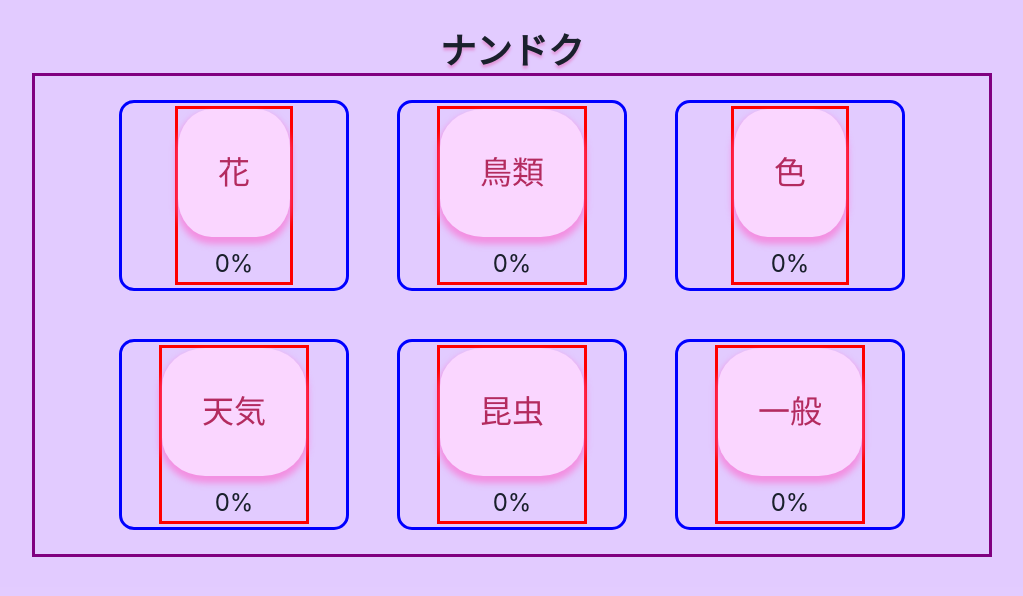
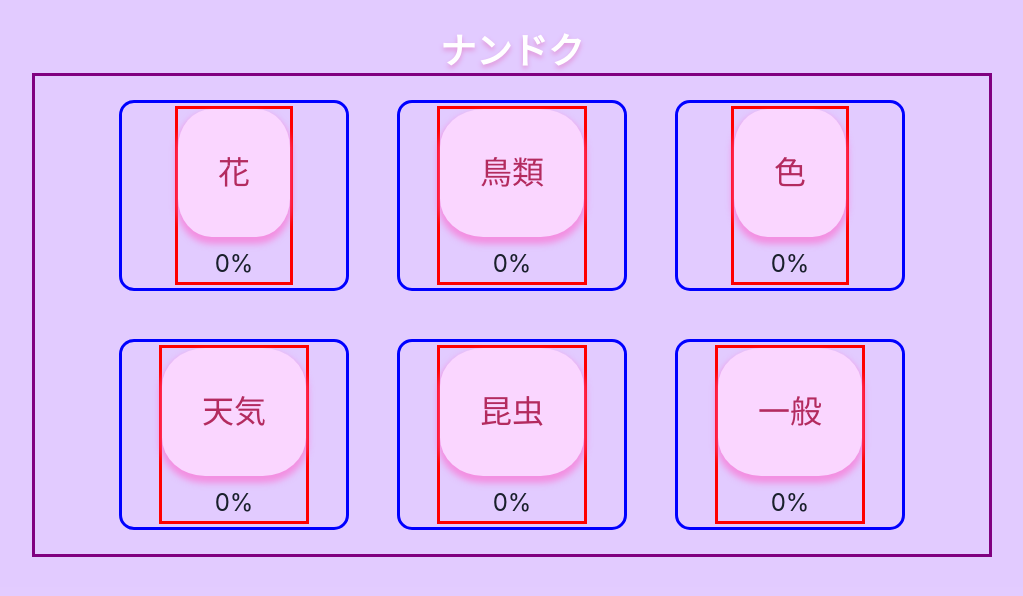
Before and after one commit to hazieon/nandoku, a React (Create React App) app in the folder nandoku/: page / in a window 1280 px wide. Shown: the top 596 px of the page, without its empty margins (128-1151 px from the left). Built offline with nearby package versions, Linux system fonts and the light colour scheme.

Commit message:
css changes

```diff
--- a/nandoku/src/components/heading/index.module.css
+++ b/nandoku/src/components/heading/index.module.css
@@ -1,7 +1,8 @@
 .heading {
   font-size: 3rem;
   margin: auto;
-  text-shadow: 0px 3px 3px#e295d8;
+  text-shadow: 0px 3px 5px#e295d8;
+  color: white;
   text-align: center;
 }
 
--- a/nandoku/src/pages/flashcard/index.module.css
+++ b/nandoku/src/pages/flashcard/index.module.css
@@ -22,6 +22,8 @@
   font-size: 13vw;
   letter-spacing: 0.07em;
   padding: 0px;
+  color: white;
+  text-shadow: 0px 3px 5px#e295d8;
 }
 
 .characterStage {
@@ -49,6 +51,7 @@
 }
 
 .responsesContainer {
+  color: black;
   font-size: 5vh;
   display: flex;
   flex-direction: column;
```
Also changed, not shown: 1 other file (tests, documents, lock files or other folders).
